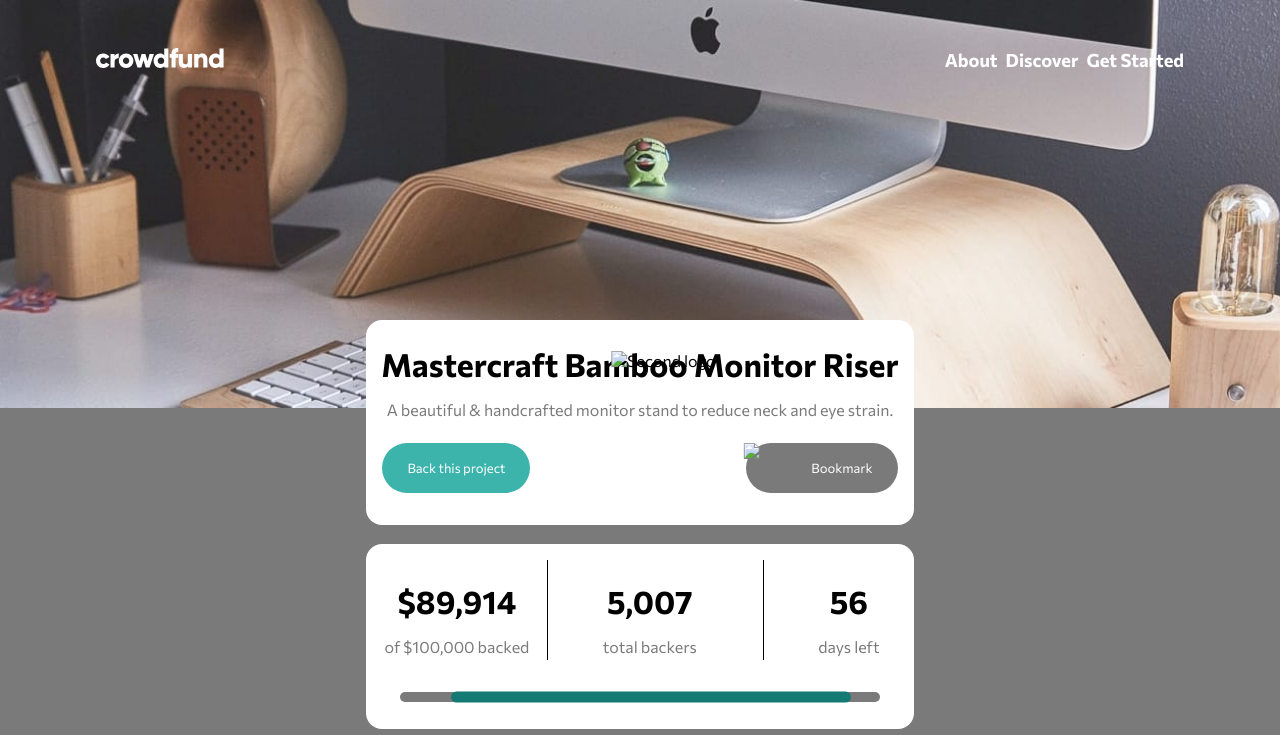
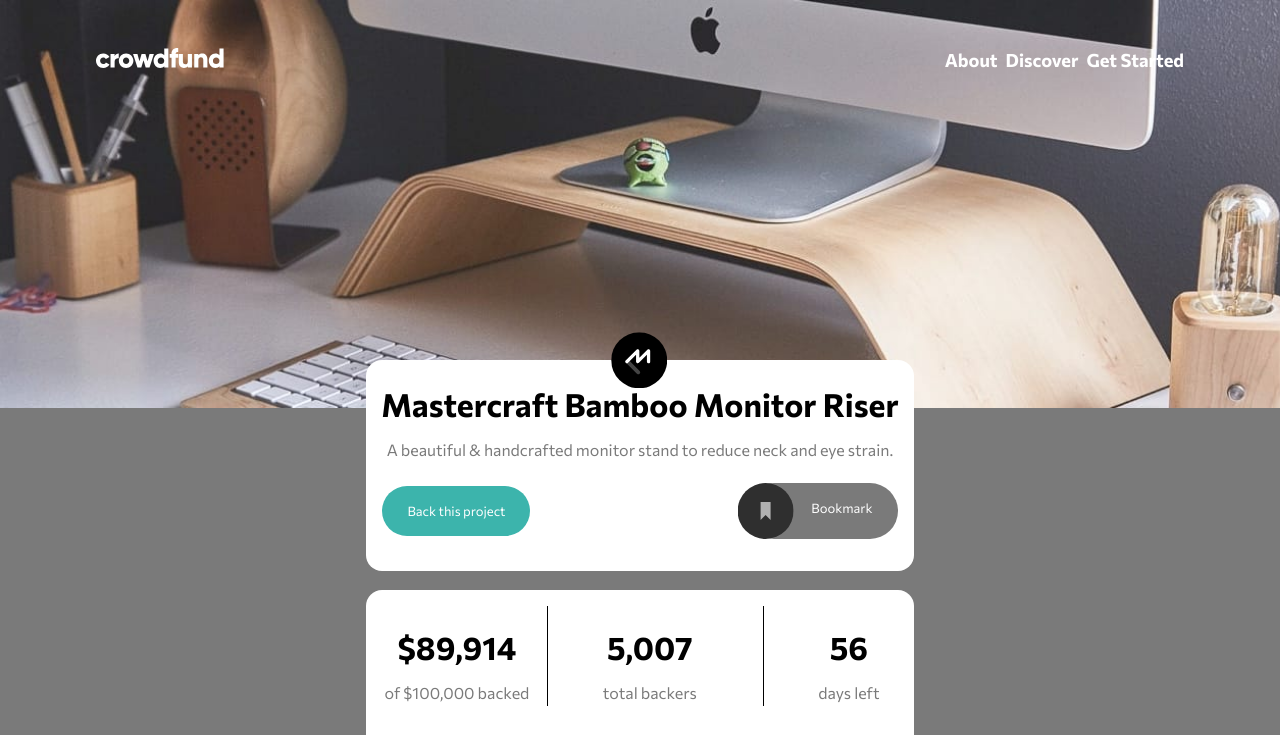
Before and after one commit to kwvxii/Crowdfunding, a plain HTML site: page index.html in a window 1280 px wide. Shown: the top 735 px of the page. Drawn offline with Linux system fonts and the light colour scheme.

Commit message:
Add files via upload

```diff
--- a/index.html
+++ b/index.html
@@ -29,7 +29,7 @@
   <main>
     <section class="secs1">
       <div class="secs-logo">
-        <img src="../crowdfunding-product-page-main/images/logo-mastercraft.svg" alt="Second logo">
+        <img src="./images/logo-mastercraft.svg" alt="Second logo">
       </div>
       <div class="divs div1">
         <h1>Mastercraft Bamboo Monitor Riser</h1>
@@ -37,7 +37,7 @@
         <div class="div1-btn">
           <a href="" class="btn btn1">Back this project</a>
           <div class="mixed">
-            <img src="../crowdfunding-product-page-main/images/icon-bookmark.svg" class="image"><span class="btn2">Bookmark</span>
+            <img src="./images/icon-bookmark.svg" class="image"><span class="btn2">Bookmark</span>
           </div>
         </div>
       </div>
```
